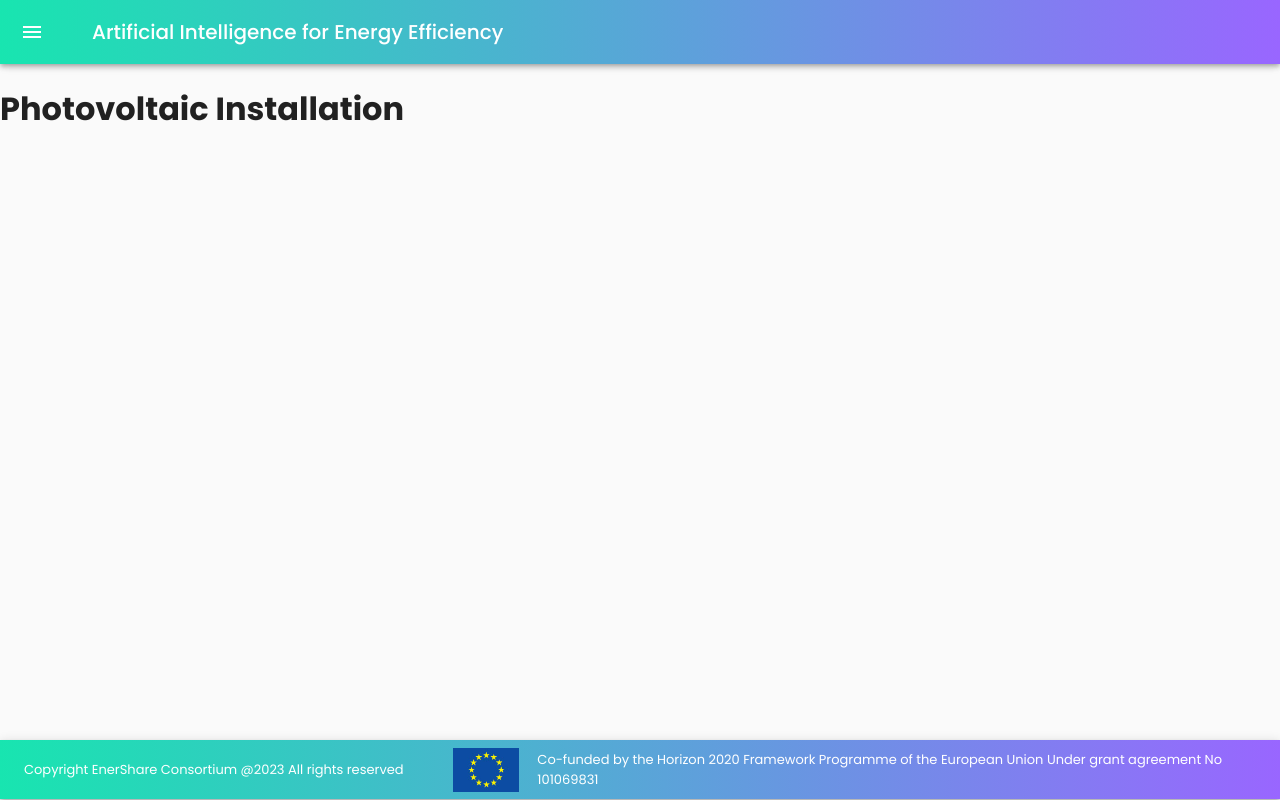
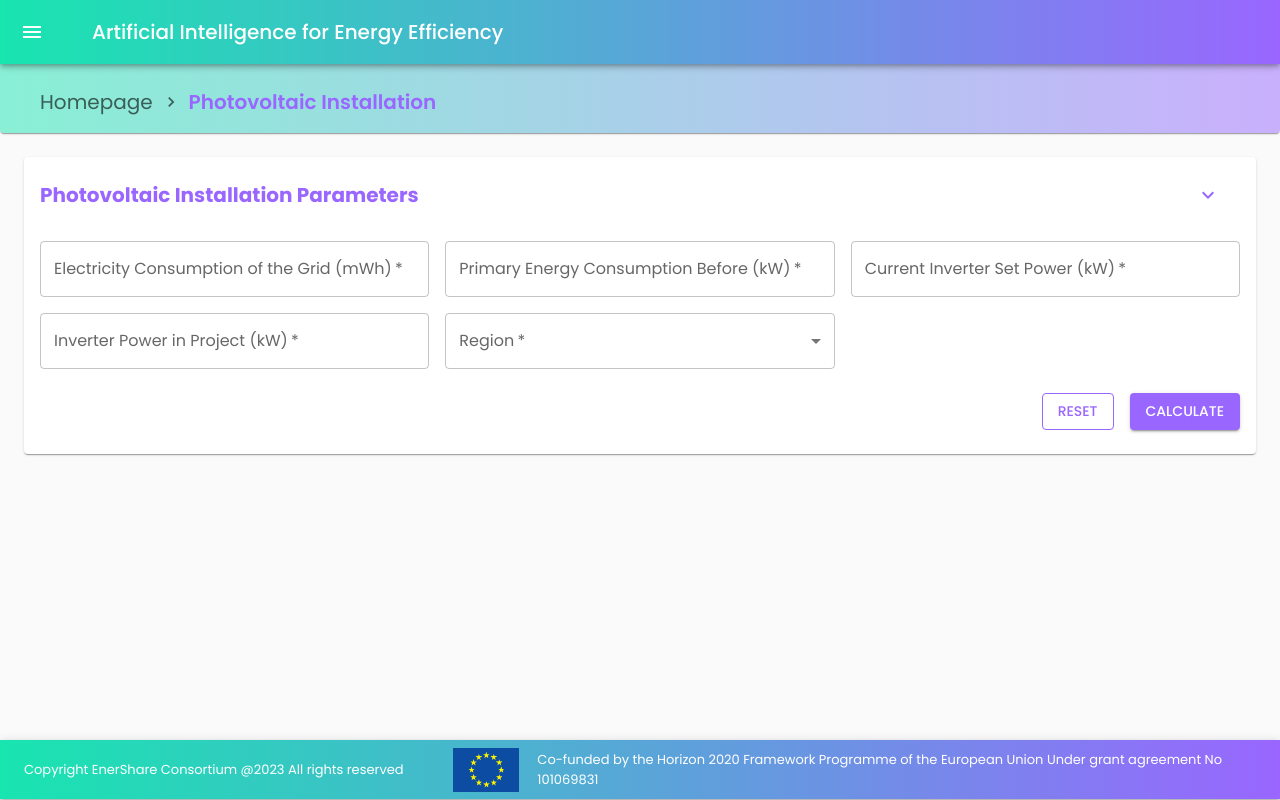
Before and after one commit to epu-ntua/enershare-ai4ef-frontend, a React (Create React App) app: page /photovoltaic-installation in a window 1280 px wide. Built offline with nearby package versions, Linux system fonts and the light colour scheme.

Commit message:
PhotovoltaicInstallation.js: Page initialization, form creation.

```diff
--- a/src/pages/PhotovoltaicInstallation.js
+++ b/src/pages/PhotovoltaicInstallation.js
@@ -1,10 +1,206 @@
-import React from 'react';
+import React, { useState } from 'react';
+import {Link} from "react-router-dom";
+import { useTheme } from '@mui/material/styles';
 
-const PhotovoltaicInstallation = () => {
+import {
+    Container,
+    Accordion,
+    AccordionSummary,
+    AccordionDetails,
+    Button,
+    Typography,
+    Grid,
+    TextField,
+    FormControl,
+    InputLabel,
+    Select,
+    MenuItem,
+} from '@mui/material';
+
+import ExpandMoreIcon from '@mui/icons-material/ExpandMore';
+
+import Breadcrumb from "../components/layout/Breadcrumb";
+
+const breadcrumbs = [
+    <Link className={'breadcrumbLink'} key="1" to="/">
+        Homepage
+    </Link>,
+    <Typography
+        underline="hover"
+        key="2"
+        color="primary"
+        fontSize={'20px'}
+        fontWeight={600}>
+        Photovoltaic Installation
+    </Typography>,
+];
+
+function PhotovoltaicInstallation() {
+    const theme = useTheme();
+
+    const initialFormState = {
+        ElectricityConsumption: '',
+        PrimaryEnergyConsumptionBefore: '',
+        InverterSetPower: '',
+        InverterPowerInProject: '',
+        Region: '',
+    };
+
+    const [formData, setFormData] = useState(initialFormState);
+    const [accordionOpen, setAccordionOpen] = useState(true); // Set the Accordion to be expanded by default
+
+    const handleFormChange = (event) => {
+        const { name, value } = event.target;
+        setFormData({ ...formData, [name]: value });
+    };
+
+    const handleReset = () => {
+        setFormData(initialFormState);
+    };
+
+    const handleSave = () => {
+        // Your save logic here
+        console.log('Form saved:', formData);
+    };
+
     return (
-        <h1>
-            Photovoltaic Installation
-        </h1>
+        <>
+            <Breadcrumb breadcrumbs={breadcrumbs} welcome_msg={''} />
+            <Container maxWidth="xl" sx={{ my: 3 }}>
+                <Accordion expanded={accordionOpen} onChange={() => setAccordionOpen(!accordionOpen)}>
+                    <AccordionSummary>
+                        <Grid container justifyContent="space-between" alignItems="center">
+                            {/* Customize the accordion header as needed */}
+                            <Grid item xs={12} sm={accordionOpen ? 6 : 2} style={{ textAlign: 'left' }}>
+                                <Typography variant="h6" component="div" style={{ flex: '2', wordWrap: 'break-word', color: '#9966ff', fontWeight: 'bold' }}>
+                                    Photovoltaic Installation Parameters
+                                </Typography>
+                            </Grid>
+                            {accordionOpen ? (
+                                <Button color="primary" onClick={() => setAccordionOpen(!accordionOpen)}>
+                                    <ExpandMoreIcon sx={{ color: '#9966ff' }} /> {/* Display the chevron-up icon when open */}
+                                </Button>
+                            ) : (
+                                <>
+                                    {/* Customize the content displayed when the accordion is closed */}
+                                    {Object.entries(formData).map(([key, value]) => (
+                                        <Grid item xs={12} sm={1} key={key} style={{ textAlign: 'center' }}>
+                                            <Typography variant="body2">
+                                                <strong>{key.replace(/([A-Z])/g, ' $1').trim()}</strong>
+                                                <br /> {value || '-'}
+                                            </Typography>
+                                        </Grid>
+                                    ))}
+                                    <Grid item xs={12} sm={2} style={{ textAlign: 'center' }}>
+                                        <Button
+                                            color="primary"
+                                            size={'large'}
+                                            onClick={() => setAccordionOpen(!accordionOpen)}
+                                            variant="outlined" // Use outlined button
+                                            sx={{ borderColor: '#9966ff', color: '#9966ff' }}
+                                        >
+                                            {accordionOpen ? <ExpandMoreIcon sx={{ color: '#9966ff' }} /> : 'EDIT'}
+                                        </Button>
+                                    </Grid>
+                                </>
+                            )}
+                        </Grid>
+                    </AccordionSummary>
+
+                    <AccordionDetails>
+                        <Grid container spacing={2}>
+                            {/* Customize the form fields as needed */}
+                            <Grid item xs={12} sm={4}>
+                                <TextField
+                                    name="ElectricityConsumption"
+                                    label="Electricity Consumption of the Grid (mWh)"
+                                    fullWidth
+                                    value={formData.ElectricityConsumption}
+                                    onChange={handleFormChange}
+                                    required
+                                    type="number"
+                                    inputProps={{ inputMode: 'numeric', min: 0 }}
+                                />
+                            </Grid>
+                            <Grid item xs={12} sm={4}>
+                                <TextField
+                                    name="PrimaryEnergyConsumptionBefore"
+                                    label="Primary Energy Consumption Before (kW)"
+                                    fullWidth
+                                    value={formData.PrimaryEnergyConsumptionBefore}
+                                    onChange={handleFormChange}
+                                    required
+                                    type="number"
+                                    inputProps={{ inputMode: 'numeric', min: 0 }}
+                                />
+                            </Grid>
+                            <Grid item xs={12} sm={4}>
+                                <TextField
+                                    name="InverterSetPower"
+                                    label="Current Inverter Set Power (kW)"
+                                    fullWidth
+                                    value={formData.InverterSetPower}
+                                    onChange={handleFormChange}
+                                    required
+                                    type="number"
+                                    inputProps={{ inputMode: 'numeric', min: 0 }}
+                                />
+                            </Grid>
+                            <Grid item xs={12} sm={4}>
+                                <TextField
+                                    name="InverterPowerInProject"
+                                    label="Inverter Power in Project (kW)"
+                                    fullWidth
+                                    value={formData.InverterPowerInProject}
+                                    onChange={handleFormChange}
+                                    required
+                                    type="number"
+                                    inputProps={{ inputMode: 'numeric', min: 0 }}
+                                />
+                            </Grid>
+                            <Grid item xs={12} sm={4}>
+                                <FormControl fullWidth required>
+                                    <InputLabel>Region</InputLabel>
+                                    <Select
+                                        name="Region"
+                                        label="Region"
+                                        value={formData.Region}
+                                        onChange={handleFormChange}
+                                        required
+                                    >
+                                        {/* Customize the region options as needed */}
+                                        <MenuItem value="Kurzeme">Kurzeme</MenuItem>
+                                        <MenuItem value="Latgale">Latgale</MenuItem>
+                                        <MenuItem value="Riga">Riga</MenuItem>
+                                        <MenuItem value="Vidzene">Vidzene</MenuItem>
+                                        <MenuItem value="Regale">Regale</MenuItem>
+                                    </Select>
+                                </FormControl>
+                            </Grid>
+                        </Grid>
+                        {/* Customize additional content below the form as needed */}
+                        <Grid container justifyContent="flex-end" mt={3} mb={1}>
+                            <Button
+                                variant="outlined"
+                                color="primary"
+                                onClick={handleReset}
+                                sx={{ borderColor: '#9966ff', color: '#9966ff', mx: 2 }}
+                            >
+                                RESET
+                            </Button>
+                            <Button
+                                variant="contained"
+                                color="primary"
+                                onClick={handleSave}
+                                sx={{ backgroundColor: '#9966ff', borderColor: '#9966ff', color: 'white' }}
+                            >
+                                CALCULATE
+                            </Button>
+                        </Grid>
+                    </AccordionDetails>
+                </Accordion>
+            </Container>
+        </>
     );
 }
 
```
